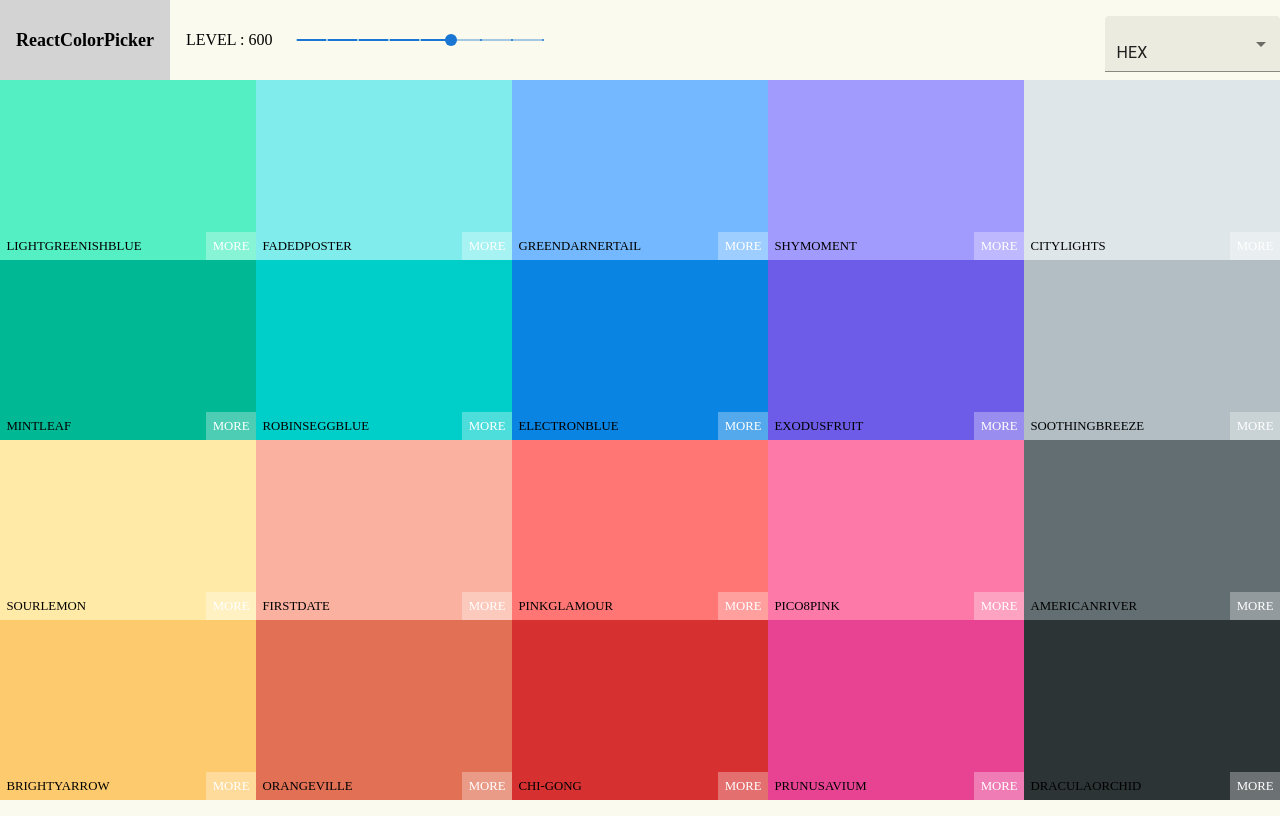
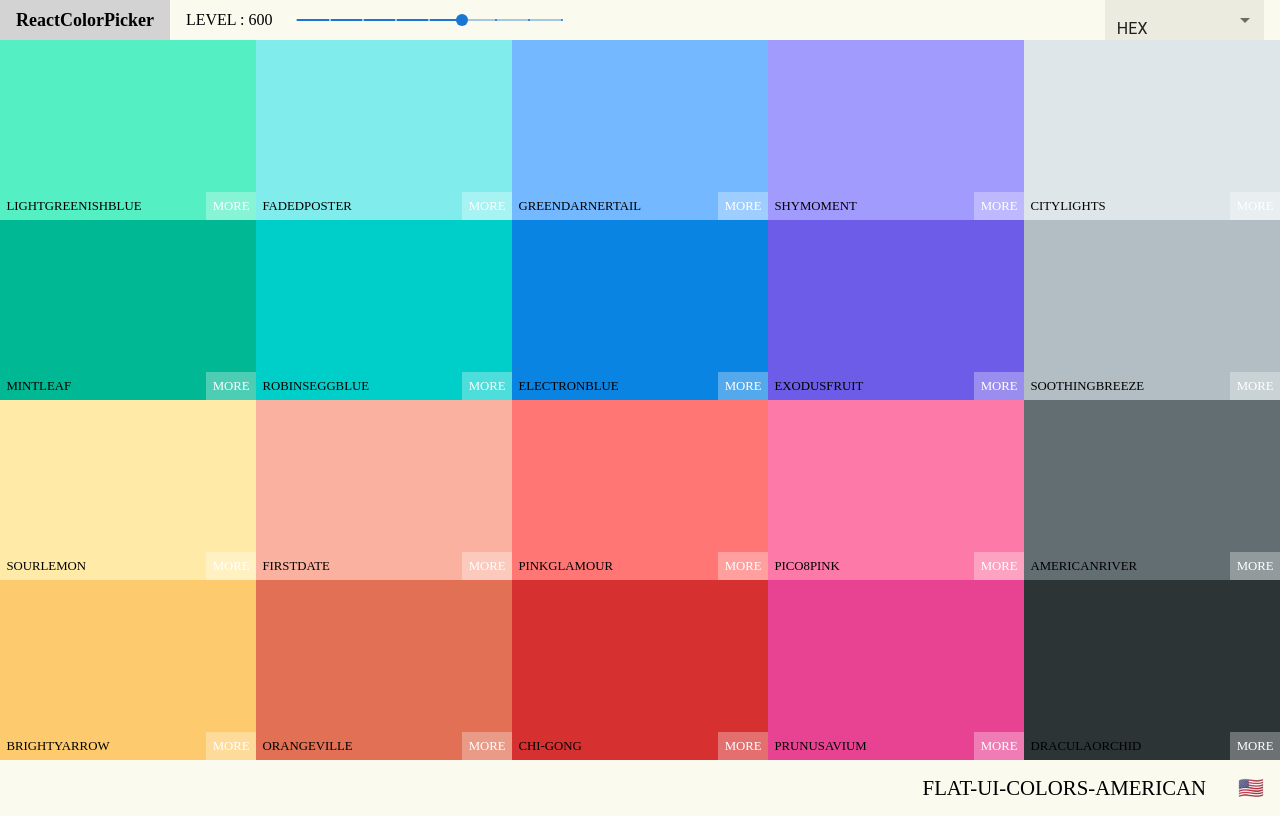
Before and after one commit to Masoud-khalifeh/Colors-App, a React (Create React App) app: page / in a window 1280 px wide. Built offline with nearby package versions, Linux system fonts and the light colour scheme.

Commit message:
Add Footer to Pallet

```diff
--- a/src/NavBar.css
+++ b/src/NavBar.css
@@ -1,5 +1,5 @@
 .NavBar {
-    height: 10%;
+    height: 5%;
     display: flex;
     flex-direction: row;
     justify-content: center;
@@ -8,7 +8,7 @@
 }
 
 .NavBarLeft {
-padding: 0 1rem;
+    padding: 0 1rem;
     background-color: lightgray;
     font-weight: 600;
     font-size: large;
@@ -26,27 +26,35 @@ padding: 0 1rem;
 
 
 .Slider {
-    flex-grow: 3;
+    width:50%;
     height: 100%;
     display: flex;
     align-items: center;
     padding: 1rem
 }
 
-.mainSlider{
-margin-left: 1.5rem;
+.mainSlider {
+    margin-left: 1.5rem;
 }
 
 .Select {
     display: flex;
     flex-flow: row-reverse;
-    flex-grow: 4;
-    height: 100%;
+    width:50%;
+    height: 80%;
     display: flex;
     align-items: center;
     padding: 1rem 0;
+    margin-right: 1rem;
 }
 
-.FormControlSelect {
-    width: 30%;
+
+.Footer{
+    display: flex;
+    justify-content: right;
 }
+
+.Footer span{
+    margin:1rem;
+font-size: 1.3rem;
+}
--- a/src/NavBar.js
+++ b/src/NavBar.js
@@ -1,14 +1,14 @@
-import React, { useState } from "react";
-import { FormControl, Slider,InputLabel, Select, MenuItem } from '@mui/material';
+import React from "react";
+import { FormControl, Slider, Select, MenuItem } from '@mui/material';
 import './NavBar.css';
 
 export default function NavBar(props) {
-    function selectClicker (e){
+    function selectClicker(e) {
         props.select(e);
         props.update()
 
     };
-    function sliderClicker (e){
+    function sliderClicker(e) {
         props.slider(e);
         props.update()
 
@@ -32,21 +32,21 @@ export default function NavBar(props) {
                         marks
                         min={100}
                         max={900}
-                        sx={{ width:"50%" }}
+                        sx={{ width: "50%" }}
                         onChange={sliderClicker}
                     />
                 </div>
                 <div className="Select">
-                    <FormControl className="FormControlSelect" variant="filled" sx={{ height:"3rem" }}>
+                    <FormControl  variant="filled" sx={{ width: "30%"}}>
                         <Select
                             labelId="type-select-label"
                             id="type-select"
                             value={props.type}
                             onChange={selectClicker}
                         >
-                            <MenuItem value="HEX">{props.type=='HEX'&&props.type!==""?`HEX ${props.color}`:"HEX"}</MenuItem>
-                            <MenuItem value="RGB">{props.type=='RGB'&&props.type!==""?`RGB ${props.color}`:"RGB"}</MenuItem>
-                            <MenuItem value="RGBA">{props.type=='RGBA'&&props.type!==""?`RGBA ${props.color}`:"RGBA"}</MenuItem>
+                            <MenuItem value="HEX">{props.type === 'HEX' && props.type !== "" ? `HEX ${props.color}` : "HEX"}</MenuItem>
+                            <MenuItem value="RGB">{props.type === 'RGB' && props.type !== "" ? `RGB ${props.color}` : "RGB"}</MenuItem>
+                            <MenuItem value="RGBA">{props.type === 'RGBA' && props.type !== "" ? `RGBA ${props.color}` : "RGBA"}</MenuItem>
                         </Select>
                     </FormControl>
                 </div>
--- a/src/Palette.js
+++ b/src/Palette.js
@@ -41,9 +41,9 @@ export default function Pallete(props) {
     function convertColor(hex, exitType, level) {
         if (hex !== "") {
             const color = convert.hex.rgb(hex);
-            if (exitType == "RGB") {
+            if (exitType === "RGB") {
                 return `rgb(${color[0]},${color[1]},${color[2]})`
-            } else if (exitType == "RGBA") {
+            } else if (exitType === "RGBA") {
                 return `rgba(${color[0]},${color[1]},${color[2]},1)`
             } else {
                 return hex
@@ -62,7 +62,10 @@ export default function Pallete(props) {
                 {/*bunch of color boxes*/}
                 {colorBox}
             </div>
-            <div className="Footer"></div>
+            <div className="Footer">
+            <span>{props.id.toUpperCase()}</span>
+            <span>{props.emoji}</span>
+            </div>
             {/* footer goes here             */}
         </div>
     )
```
